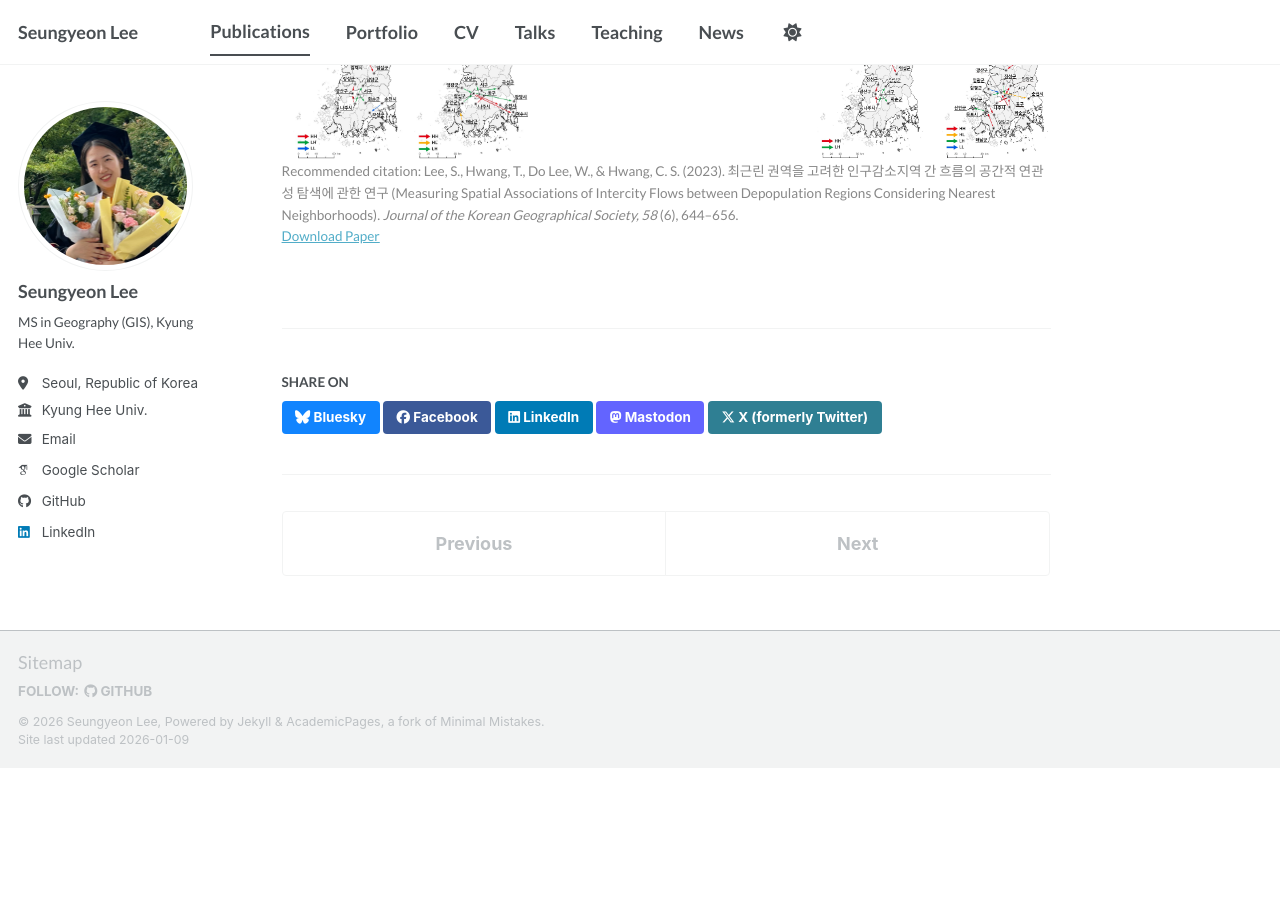
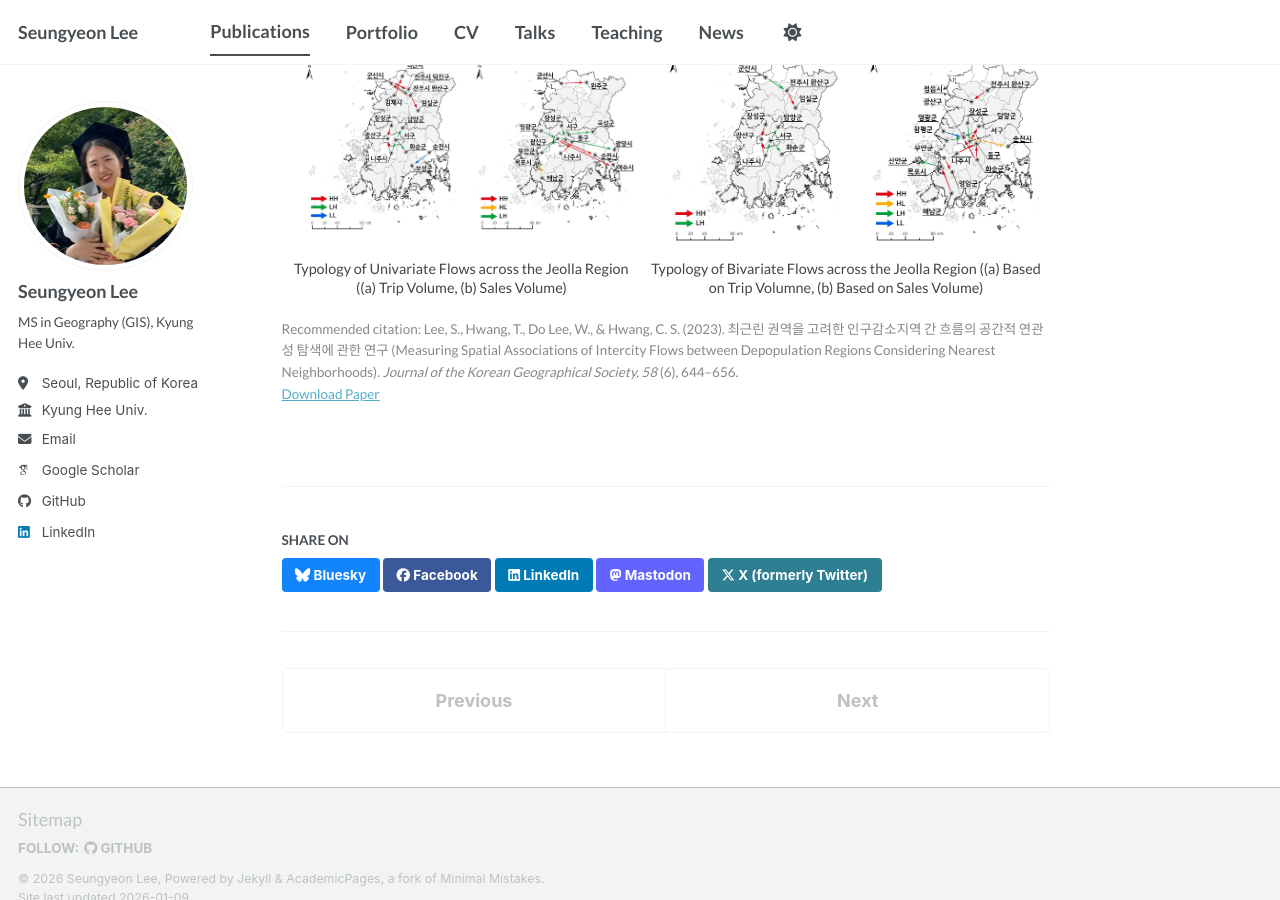
Before and after one commit to seungyeon677/seungyeon677.github.io, a Jekyll site: the page built from _publications/2023-Measuring-Sptial-Associations-of-Intercity-Flows-between-Depopulation-Regions-Considering-Nearest-Neighborhoods.md, in a window 1280 px wide and 900 px high, scrolled down 594 px. Built offline with Jekyll 4.4.1, drawn with Linux system fonts in a browser that asks for light colours; some web fonts are replaced; a script bundle is joined from its source files by our own code; library files that are not in the unit come from our copies; before the commit the page ends 1362 px from its top, so only the background shows below that.

Commit message:
Update 2023-Measuring-Sptial-Associations-of-Intercity-Flows-between-Depopulation-Regions-Considering-Nearest-Neighborhoods.md

```diff
--- a/_publications/2023-Measuring-Sptial-Associations-of-Intercity-Flows-between-Depopulation-Regions-Considering-Nearest-Neighborhoods.md
+++ b/_publications/2023-Measuring-Sptial-Associations-of-Intercity-Flows-between-Depopulation-Regions-Considering-Nearest-Neighborhoods.md
@@ -13,7 +13,13 @@ citation: 'Lee, S., Hwang, T., Do Lee, W., & Hwang, C. S. (2023). 최근린 권
 ---
 Abstract: South Korea faces a serious demographic crisis, characterised by a faster total population decline and imbalance of population flows, particularly rural-to-urban migration of young people. The central government has designated 89 cities and counties across South Korea as" depopulation regions" for intensive support. Partnerships and collaboration with these local authorities are necessary to tackle long-term population and economic decline. To do this, it is vital to understand and measure the magnitude of inter-city relationships between regions. Previous studies have tended to measure inter-city relationships using inter-city flows data, but focused on origin-destination pairwise analysis. However, daily activity spaces of individuals are not limited to near homes and workplaces, as people can visit more destinations during their daily routines. To this end, this study measures the relationships between depopulation regions and evaluates their spatial associations, which accounts for neighboring areas. The analysis results find strong associations between depopulation regions, but these associations are relatively insignificant without considering their neighboring areas. The paper concludes by discussing the policy implications of these findings.
 
-<div style="display: flex; justify-content: space-between; gap: 10px;">
-  <img src="/images/KGS2023_1.jpg" style="width: 32%;" alt="Figure 1">
-  <img src="/images/KGS2023_2.jpg" style="width: 32%;" alt="Figure 2">
-</div>
+<table>
+  <tr>
+    <td><img src="/images/KGS2023_1.jpg" alt="1"></td>
+    <td><img src="/images/KGS2023_2.jpg" alt="2"></td>
+  </tr>
+  <tr style="text-align: center; font-size: 0.8rem;">
+    <td>Typology of Univariate Flows across the Jeolla Region ((a) Trip Volume, (b) Sales Volume) </td>
+    <td>Typology of Bivariate Flows across the Jeolla Region ((a) Based on Trip Volumne, (b) Based on Sales Volume)</td>
+  </tr>
+</table>
```
